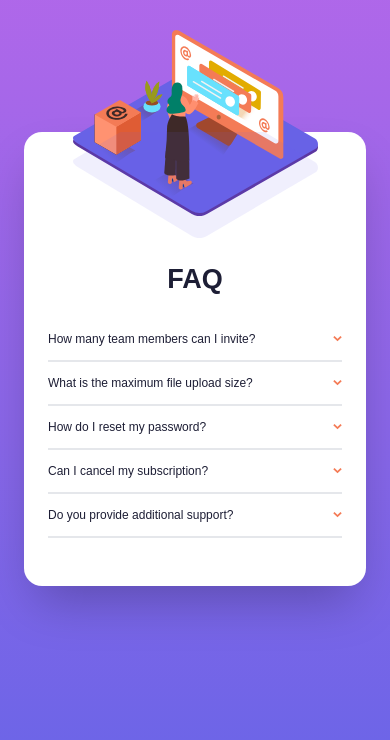
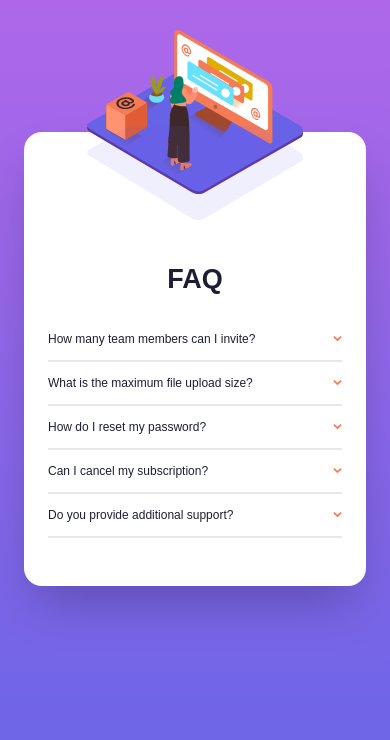
Before and after one commit to tcmak217/faq-accordion-card, a React (Create React App) app: page / in a window 390 px wide. Shown: the top 740 px of the page. Built offline with nearby package versions, Linux system fonts and the light colour scheme.

Commit message:
fix: fix the image position issue when resizing the mobile viewport

```diff
--- a/src/Accordion/Accordion.tsx
+++ b/src/Accordion/Accordion.tsx
@@ -14,12 +14,12 @@ function Accordion({ accordionData }: { accordionData: { question: string; answe
           <div className="min-h-full w-full sm:flex sm:flex-row sm:justify-between">
             <div className="flex justify-center relative sm:hidden">
               <img
-                className="absolute -top-[10.5rem] w-5/6"
+                className="absolute -top-[10.5rem] max-w-[18rem] min-w-[18rem]"
                 src={womanImageMobile}
                 alt="woman image"
               />
               <img
-                className="absolute -top-[2rem] w-5/6"
+                className="absolute -top-[2.5rem] max-w-[18rem] min-w-[18rem]"
                 src={backgroundPatternMobile}
                 alt="background pattern"
               />
```
